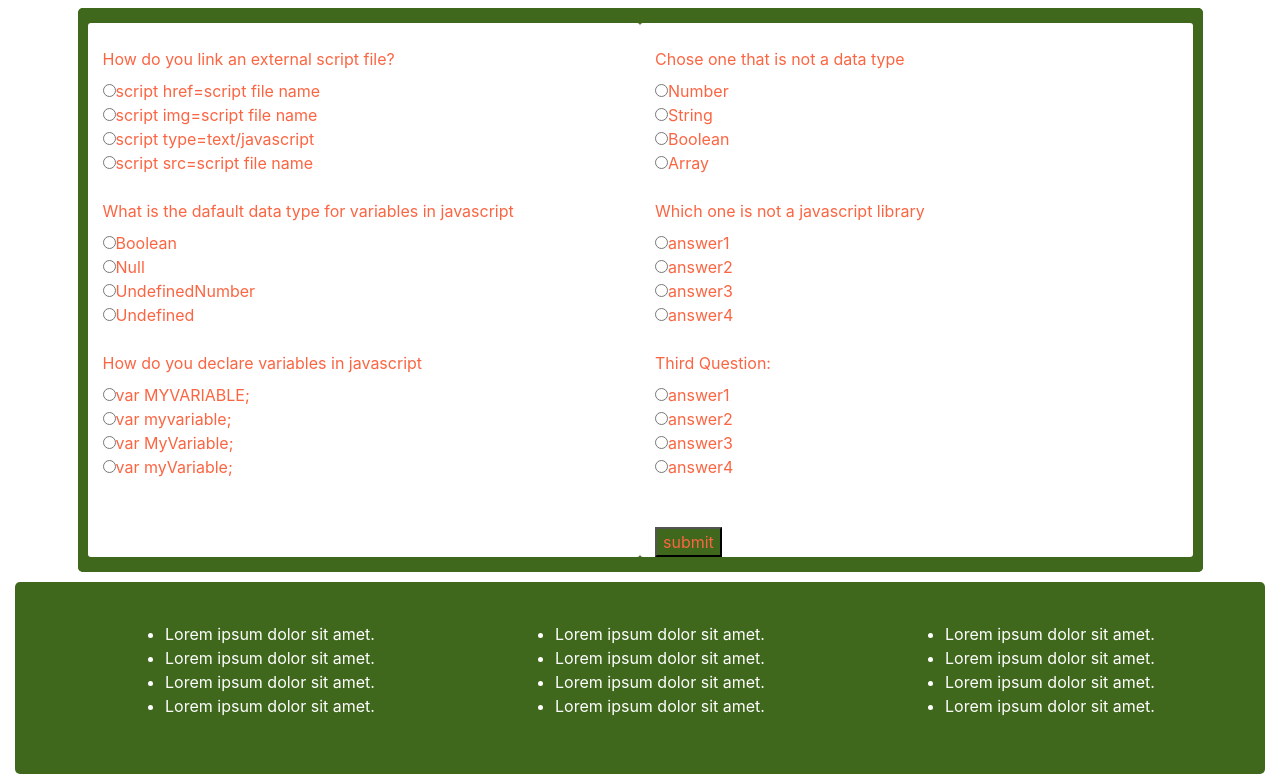
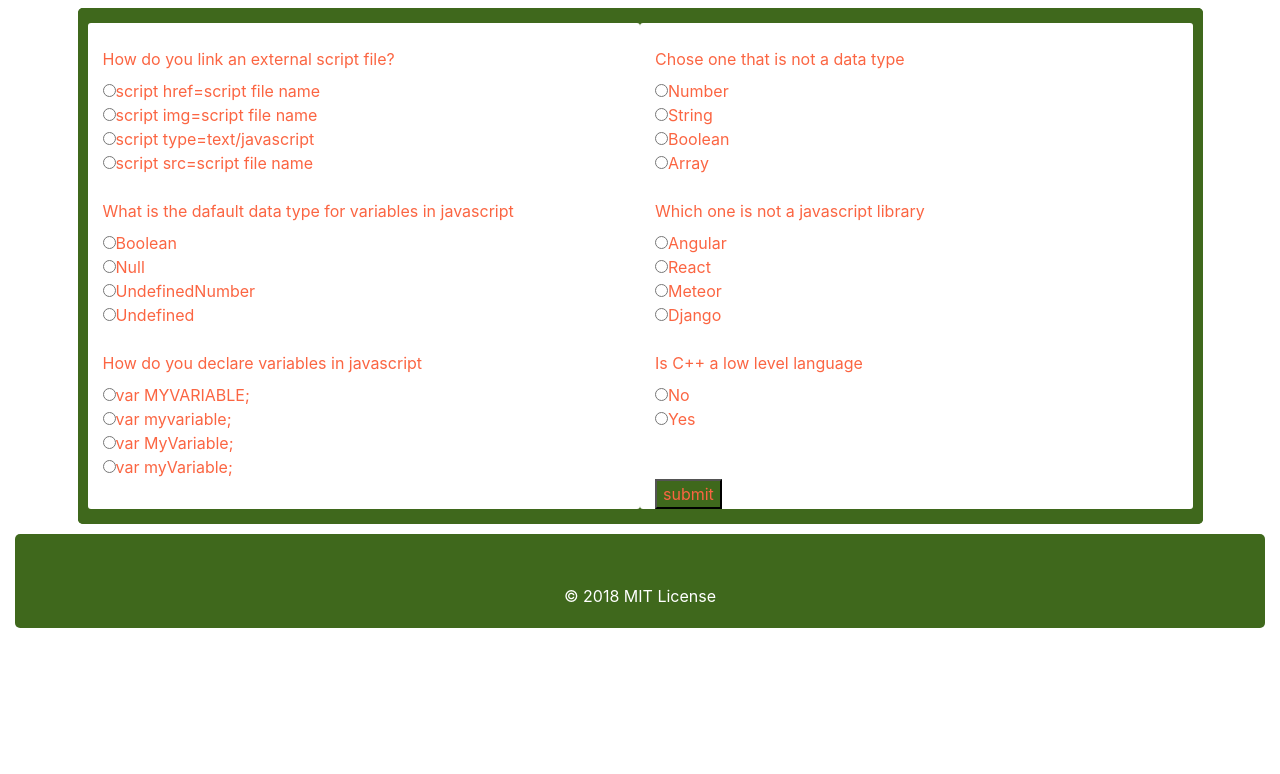
Before and after one commit to Dun-Njuguna/Quiz-Board, a plain HTML site: page index.html in a window 1280 px wide. Shown: the part 676-1450 px from the top of the page. After the commit the page ends 1304 px from the top, so only its background shows below. Drawn offline with Linux system fonts and the light colour scheme.

Commit message:
Included license information at footer and added some more questions

```diff
--- a/css/styles.css
+++ b/css/styles.css
@@ -71,16 +71,13 @@ body {
   margin-top: 5px;
   margin-bottom: 5px;
 }
-
-.col-md-6 {
+.col-md-6{
   -moz-hyphens: auto;
   -ms-hyphens: auto;
   -webkit-hyphens: auto;
   hyphens: auto;
   word-wrap: break-word;
-  white-space: wrap;
 }
-
 .radio {
   -moz-hyphens: auto;
   -ms-hyphens: auto;
@@ -119,28 +116,20 @@ body {
   width: 100%;
   border-radius: 5px;
   background-color: #3F681C;
-  padding: 40px;
+  padding: 20px;
 }
 
 #footer-left {
-  color: #FFFFFF;
+  : #FFFFFF;
   display: flex;
-  justify-content: center;
+  justify-content:center;
+  padding-top: 30px;
+  font-size: 1em;
 }
-
-#footer-center {
-  color: #FFFFFF;
-  display: flex;
-  justify-content: center;
+a{
+  color: white;
 }
-
-#footer-right {
-  color: #FFFFFF;
-  display: flex;
-  justify-content: center;
-}
-
-.col-md-4 {
+.col-md-12{
   -moz-hyphens: auto;
   -ms-hyphens: auto;
   -webkit-hyphens: auto;
--- a/index.html
+++ b/index.html
@@ -62,18 +62,16 @@
             <br>
             <fieldset>
               <label>Which one is not a javascript library</label><br>
-              <input type="radio" name="q5answer" value="0">answer1 <br>
-              <input type="radio" name="q5answer" value="0">answer2 <br>
-              <input type="radio" name="q5answer" value="0">answer3 <br>
-              <input type="radio" name="q5answer" value="40">answer4 <br>
+              <input type="radio" name="q5answer" value="0">Angular <br>
+              <input type="radio" name="q5answer" value="0">React <br>
+              <input type="radio" name="q5answer" value="0">Meteor <br>
+              <input type="radio" name="q5answer" value="40">Django <br>
               <br>
             </fieldset>
             <fieldset>
-              <label>Third Question:</label><br>
-              <input type="radio" name="q6answer" value="0">answer1 <br>
-              <input type="radio" name="q6answer" value="0">answer2 <br>
-              <input type="radio" name="q6answer" value="0">answer3 <br>
-              <input type="radio" name="q6answer" value="40">answer4 <br>
+              <label>Is C++ a low level language</label><br>
+              <input type="radio" name="q6answer" value="0">No <br>
+              <input type="radio" name="q6answer" value="40">Yes <br>
               <br>
             </fieldset>
             <br>
@@ -90,29 +88,8 @@
       </div>
     </div>
     <div class="row" id="footer">
-      <div class="col-md-4" id="footer-left">
-        <ul>
-          <li>Lorem ipsum dolor sit amet.</li>
-          <li>Lorem ipsum dolor sit amet.</li>
-          <li>Lorem ipsum dolor sit amet.</li>
-          <li>Lorem ipsum dolor sit amet.</li>
-        </ul>
-      </div>
-      <div class="col-md-4" id="footer-center">
-        <ul>
-          <li>Lorem ipsum dolor sit amet.</li>
-          <li>Lorem ipsum dolor sit amet.</li>
-          <li>Lorem ipsum dolor sit amet.</li>
-          <li>Lorem ipsum dolor sit amet.</li>
-        </ul>
-      </div>
-      <div class="col-md-4" id="footer-right">
-        <ul>
-          <li>Lorem ipsum dolor sit amet.</li>
-          <li>Lorem ipsum dolor sit amet.</li>
-          <li>Lorem ipsum dolor sit amet.</li>
-          <li>Lorem ipsum dolor sit amet.</li>
-        </ul>
+      <div class="col-md-12" id="footer-left">
+          <a rel="license" href="https://github.com/Dun-Njuguna/Quiz-Board#copyright-and-license-information">© 2018 MIT License</a>
       </div>
     </div>
   </div>
```
